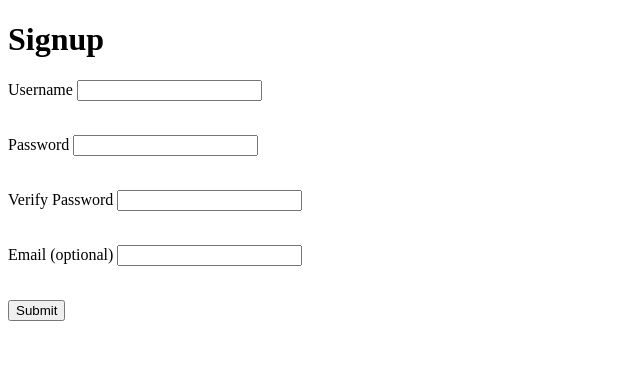
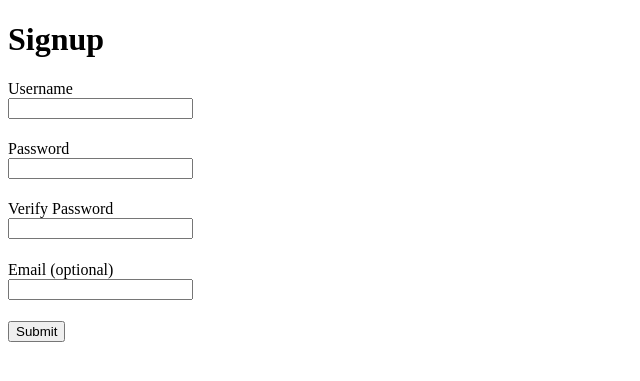
Before and after one commit to wintaye/user-signup, a Flask app: page / in a window 1280 px wide. Shown: the top 381 px of the page, without its empty margins (0-640 px from the left). Run offline with Flask 2, Linux system fonts and the light colour scheme.

Commit message:
signup template

```diff
--- a/templates/signup_form.html
+++ b/templates/signup_form.html
@@ -3,44 +3,43 @@
     <h1>Signup</h1>
     <div>
         <form action="/login" method='POST'>
-        <span>
+        <div>
             <label for="username">Username</label>
-        </span>
-        <span>
+        </div>
+        <div>
             <input name="username" type="text" value={{username}}>
-            <p class="error">{{username_error}}</p>
-        </span>
-        <br>
-        <span>
+            <h4 class="error">{{username_error}}</h4>
+        </div>
+        <div>
             <label for="password">Password</label>
-        </span>
-        <span>
+        </div>
+        <div>
             <input name="password" type="password" value={{password}}>
-            <p class="error">{{password_error}}</p>
-        </span>
-        <br>
-        <span>
+            <h4 class="error">{{password_error}}</h4>
+        </div>
+
+        <div>
             <label for="verify_password">Verify Password</label>
-        </span>
-        <span>
+        </div>
+        <div>
             <input name="verify_password" type="password" value={{verify_password}}>
-            <p class="error">{{verify_password_error}}</p>
-        </span>
-        <br>
-        <span>
+            <h4 class="error">{{verify_password_error}}</h4>
+        </div>
+
+        <div>
             <label for="email">Email (optional)</label>
-        </span>
-        <span>
+        </div>
+        <div>
             <input name="email" type="text" value={{email}}>
-            <p class="error">{{email_error}}</p>
-        </span>
-        <span>
-            <p class="error">{{blank_error}}</p>
-        </span>
-        <br>
-        <span>
+            <h4 class="error">{{email_error}}</h4>
+        </div>
+        <div>
+            <h4 class="error">{{blank_error}}</h4>
+        </div>
+
+        <div>
             <input type="submit" value="Submit" />
-        </span>
+        </div>
         </form>
     </div>
 {% endblock %}
```
